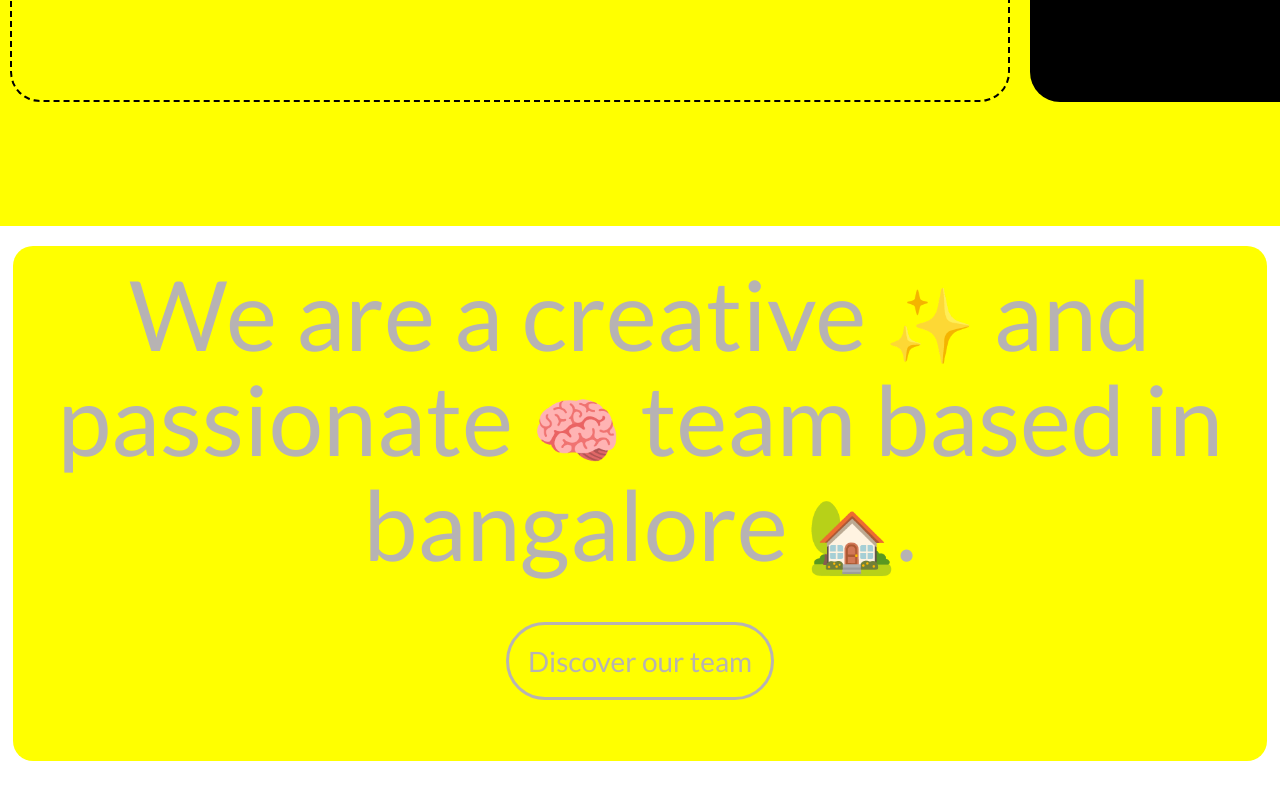
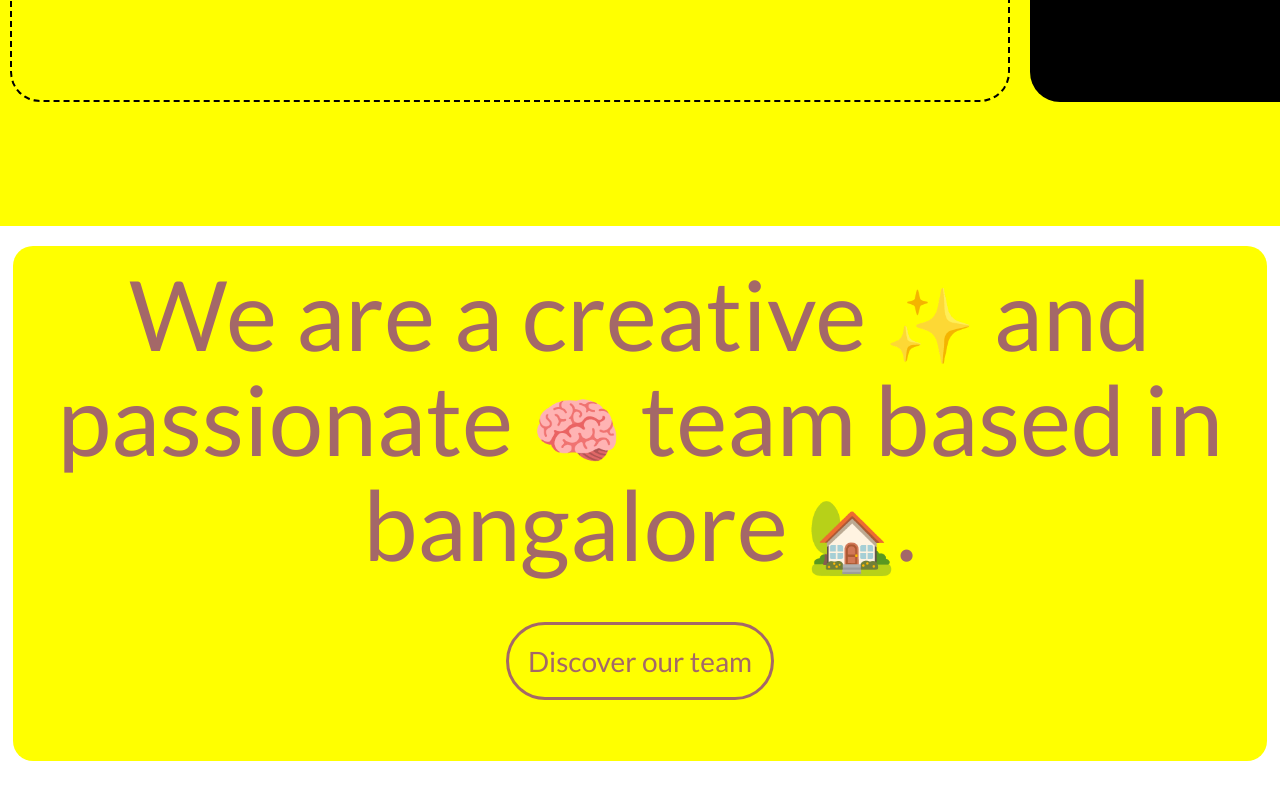
Before and after one commit to harshj2109/nextjs-blog, a Next.js app: page / in a window 1280 px wide. Shown: the part 2174-2974 px from the top of the page. Built offline with nearby package versions, Linux system fonts and the light colour scheme.

Commit message:
Add files via upload

```diff
--- a/app/globals.css
+++ b/app/globals.css
@@ -230,7 +230,7 @@ html{
     height: 600px;
     background-color: yellow;
     border-radius: 20PX;
-    color: rgb(183, 179, 179);
+    color: rgb(164, 104, 104);
     text-align: center;
 }
 .team-txt{
@@ -243,7 +243,7 @@ html{
 }
 .team-box button{
     margin-top: 40px;
-    border: 3px solid rgb(183, 179, 179);
+    border: 3px solid rgb(164, 104, 104);
     font-size: 27px;
     padding: 15px 20px;
     border-radius: 84px;
```
